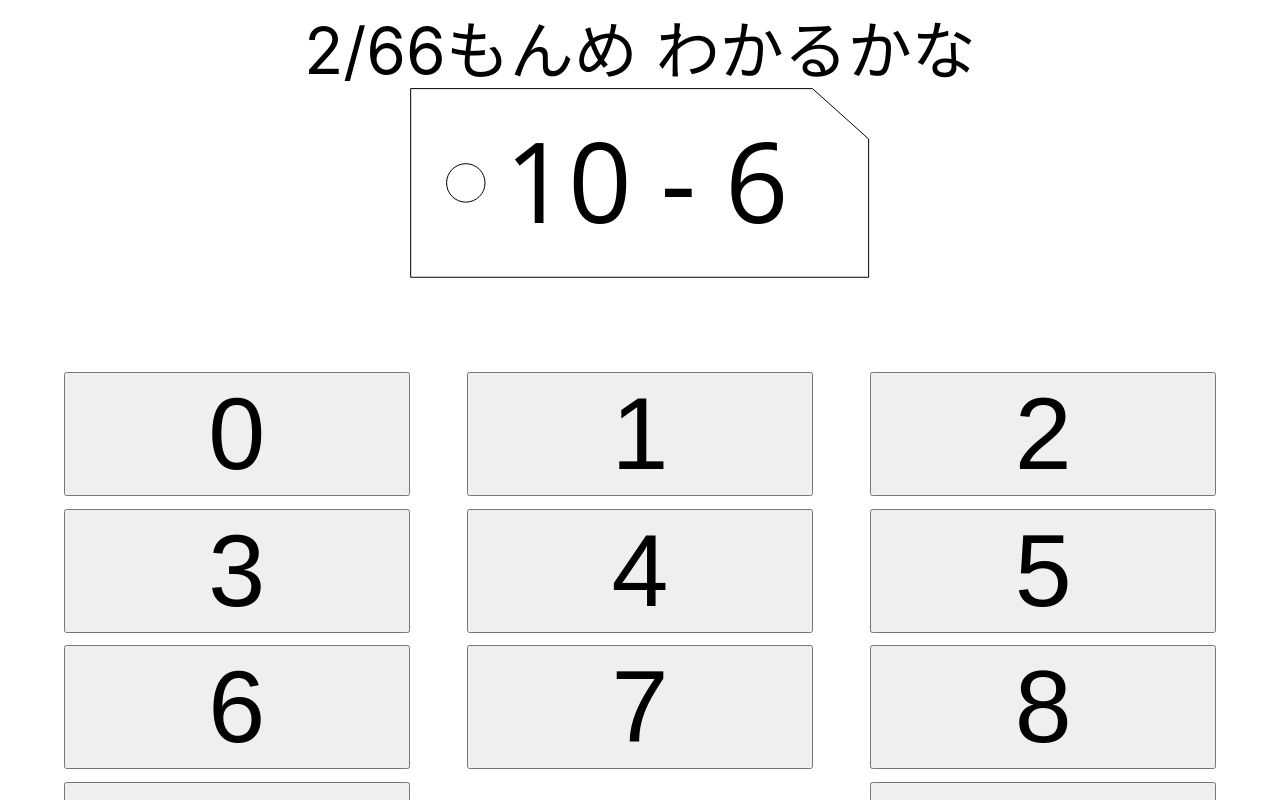
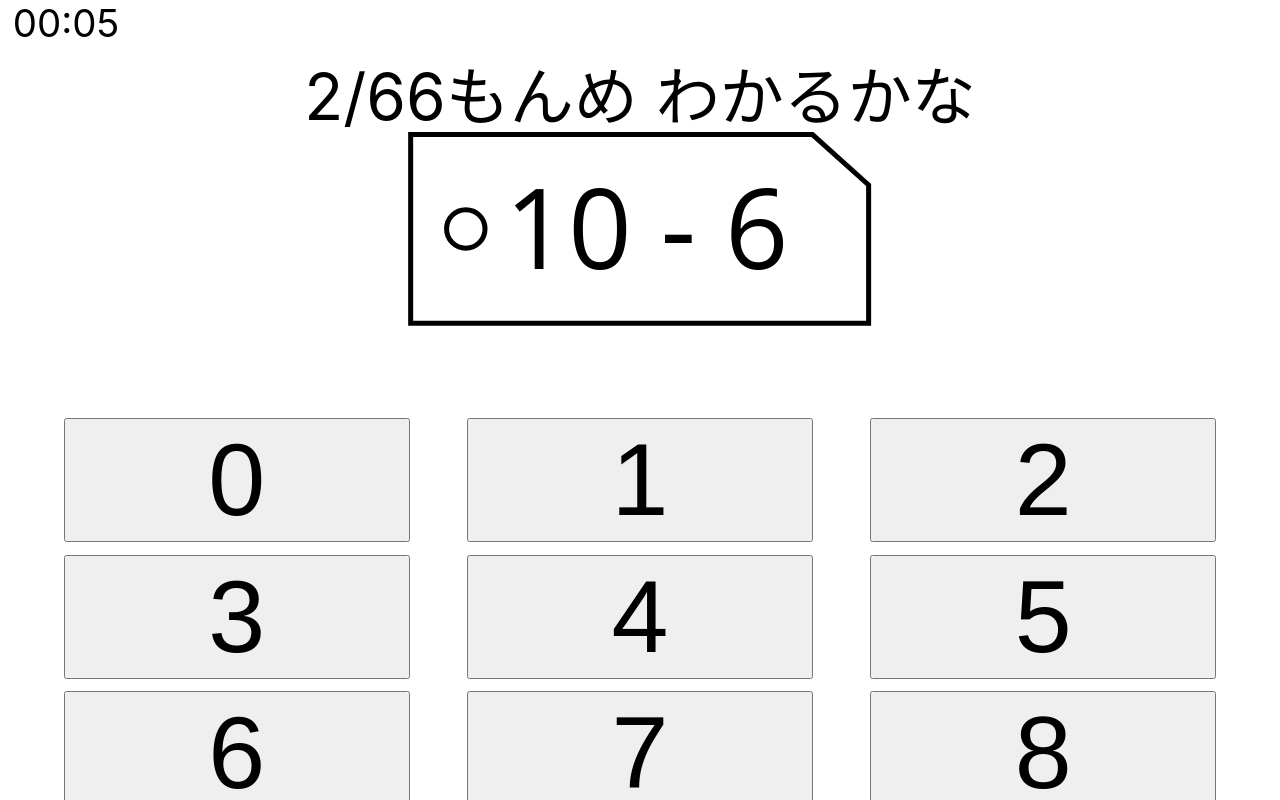
Before and after one commit to mechamogera/keisan-card, a React (Create React App) app: page / in a window 1280 px wide. Shown: the top 800 px of the page. Built offline with nearby package versions, Linux system fonts and the light colour scheme.

Commit message:
story: 経過時間がわかるように

```diff
--- a/package.json
+++ b/package.json
@@ -15,6 +15,7 @@
     "react-dom": "^18.2.0",
     "react-router-dom": "^6.14.2",
     "react-scripts": "5.0.1",
+    "react-timer-hook": "^3.0.7",
     "typescript": "^4.9.5",
     "web-vitals": "^2.1.4"
   },
--- a/src/containers/Keisan/index.tsx
+++ b/src/containers/Keisan/index.tsx
@@ -1,4 +1,5 @@
 import React, { useEffect, useState } from 'react';
+import { useStopwatch } from "react-timer-hook";
 import './keisan.css';
 
 function Keisan({resultRange,
@@ -41,6 +42,10 @@ function Keisan({resultRange,
   const [result, setResult] = useState(0);
   const [message, setMessage] = useState("");
   const [disableButton, setDisableButton] = useState(false);
+
+  const { seconds, minutes, hours, days, isRunning, start, pause, reset } =
+    useStopwatch({ autoStart: true });
+
 
   function nextQuestion() {
     const nextVal = nextValueProc(numFirst, numSecound);
@@ -90,6 +95,7 @@ function Keisan({resultRange,
 
   return (
     <div className="Minus">
+      <div className="Timer"><span>{('00' + minutes).slice(-2)}</span>:<span>{('00' + seconds).slice(-2)}</span></div>
       <div className="Message">{numQuestion}/{listSize}もんめ {message}</div>
       <svg xmlns="http://www.w3.org/2000/svg" xmlnsXlink="http://www.w3.org/1999/xlink" version="1.1" viewBox="0 0 143 67" xmlSpace="preserve"
       className="Svg">
--- a/src/containers/Keisan/keisan.css
+++ b/src/containers/Keisan/keisan.css
@@ -23,9 +23,15 @@
     width: 40vw;
 }
 
+.Timer {
+    font-size: 3vw;
+    text-align: left;
+    padding-left: 1vw;
+}
+
 #path1 {
     stroke: rgb(0,0,0);
-    stroke-width: 1;
+    stroke-width: 5;
     stroke-dasharray: none;
     stroke-linecap: butt;
     stroke-dashoffset: 0;
@@ -39,7 +45,7 @@
 
 #path2 {
     stroke: rgb(0,0,0);
-    stroke-width: 1;
+    stroke-width: 5;
     stroke-dasharray: none;
     stroke-linecap: butt;
     stroke-dashoffset: 0;
```
Also changed, not shown: 1 other file (tests, documents, lock files or other folders).
